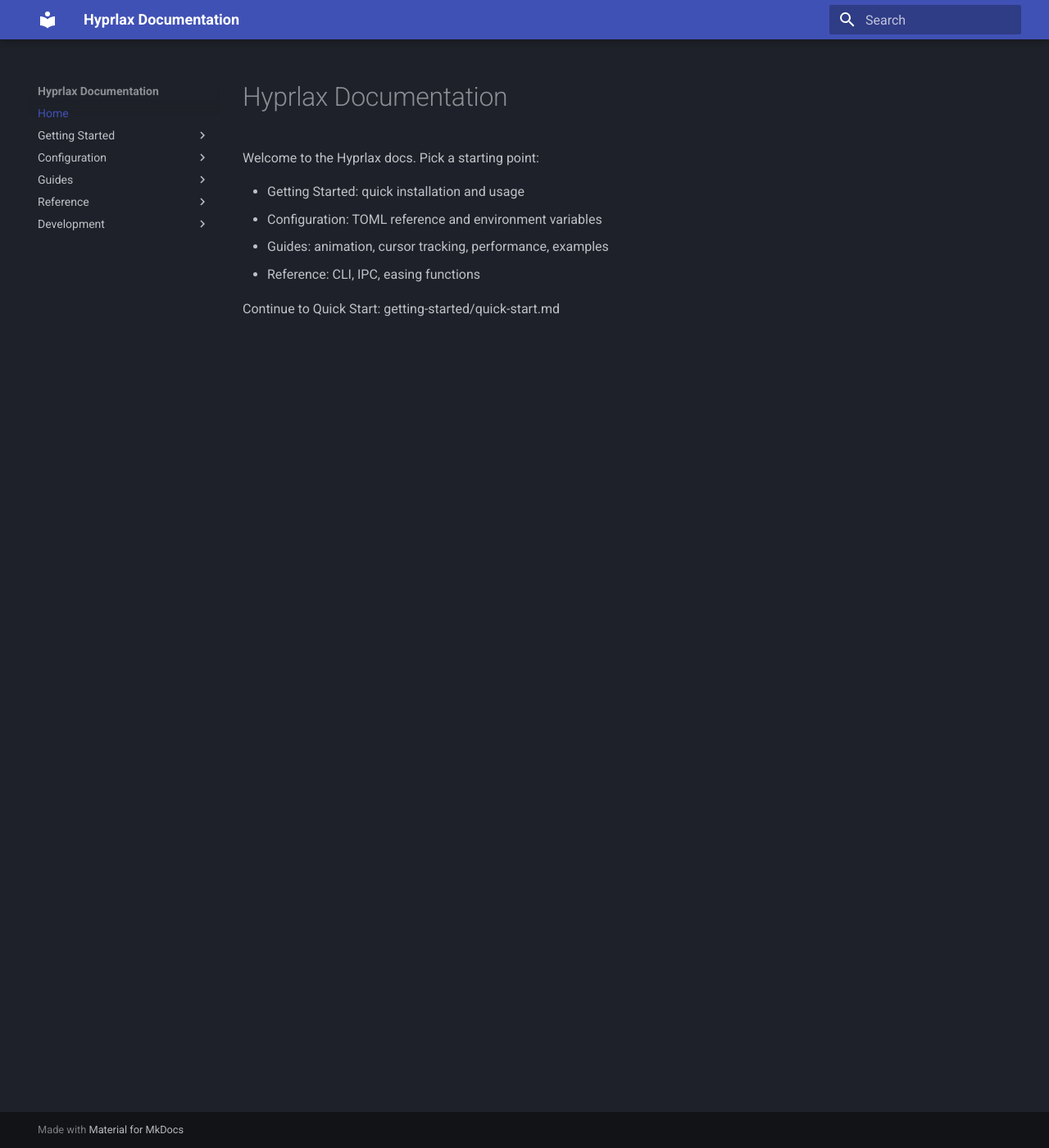
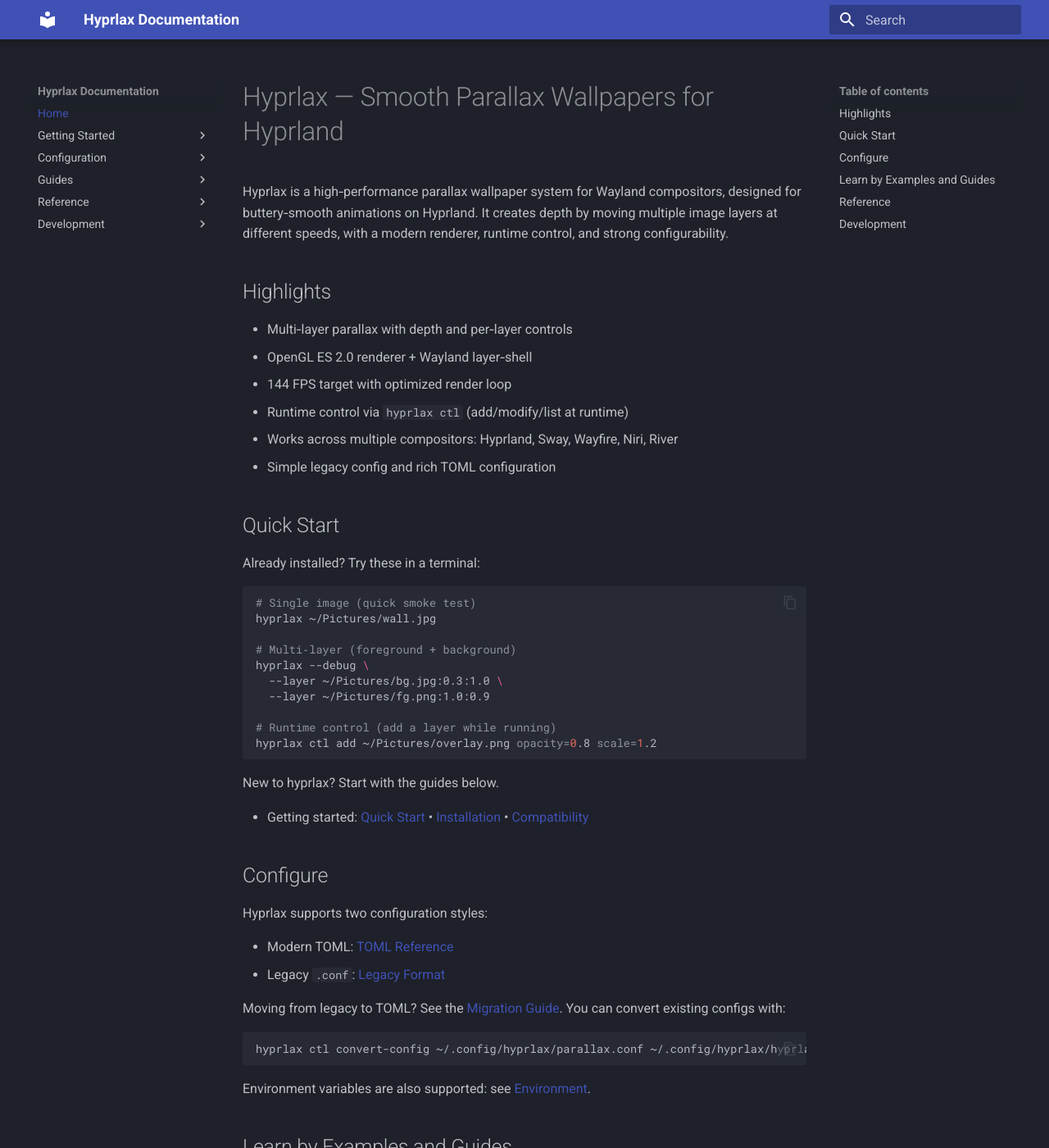
Before and after one commit to senchpimy/hyprlax, an MkDocs documentation site: the page built from docs/index.md, in a window 1280 px wide and 1400 px high. Shown: the whole window at 82% size. Built offline with MkDocs 1.6.1 and Material for MkDocs 9.7.7, drawn with Linux system fonts in a browser that asks for light colours; some of the changed text lies outside the part shown.

Commit message:
fear: improve hp (#76)
Co-authored-by: sandwich <dskvr@users.noreply.github.com>

````diff
--- a/docs/index.md
+++ b/docs/index.md
@@ -1,10 +1,74 @@
-# Hyprlax Documentation
+# Hyprlax — Smooth Parallax Wallpapers for Hyprland
 
-Welcome to the Hyprlax docs. Pick a starting point:
+Hyprlax is a high‑performance parallax wallpaper system for Wayland compositors, designed
+for buttery‑smooth animations on Hyprland. It creates depth by moving multiple image layers
+at different speeds, with a modern renderer, runtime control, and strong configurability.
 
-- Getting Started: quick installation and usage
-- Configuration: TOML reference and environment variables
-- Guides: animation, cursor tracking, performance, examples
-- Reference: CLI, IPC, easing functions
+## Highlights
 
-Continue to Quick Start: getting-started/quick-start.md
+- Multi‑layer parallax with depth and per‑layer controls
+- OpenGL ES 2.0 renderer + Wayland layer‑shell
+- 144 FPS target with optimized render loop
+- Runtime control via `hyprlax ctl` (add/modify/list at runtime)
+- Works across multiple compositors: Hyprland, Sway, Wayfire, Niri, River
+- Simple legacy config and rich TOML configuration
+
+## Quick Start
+
+Already installed? Try these in a terminal:
+
+```bash
+# Single image (quick smoke test)
+hyprlax ~/Pictures/wall.jpg
+
+# Multi‑layer (foreground + background)
+hyprlax --debug \
+  --layer ~/Pictures/bg.jpg:0.3:1.0 \
+  --layer ~/Pictures/fg.png:1.0:0.9
+
+# Runtime control (add a layer while running)
+hyprlax ctl add ~/Pictures/overlay.png opacity=0.8 scale=1.2
+```
+
+New to hyprlax? Start with the guides below.
+
+- Getting started: [Quick Start](getting-started/quick-start.md) • [Installation](getting-started/installation.md) • [Compatibility](getting-started/compatibility.md)
+
+## Configure
+
+Hyprlax supports two configuration styles:
+
+- Modern TOML: [TOML Reference](configuration/toml-reference.md)
+- Legacy `.conf`: [Legacy Format](configuration/legacy-format.md)
+
+Moving from legacy to TOML? See the [Migration Guide](configuration/migration-guide.md). You can
+convert existing configs with:
+
+```bash
+hyprlax ctl convert-config ~/.config/hyprlax/parallax.conf ~/.config/hyprlax/hyprlax.toml --yes
+```
+
+Environment variables are also supported: see [Environment](configuration/environment.md).
+
+## Learn by Examples and Guides
+
+- Core topics: [Animation](guides/animation.md) • [Multi‑layer](guides/multi-layer.md) • [Cursor Tracking](guides/cursor-tracking.md)
+- Performance tuning: [Performance](guides/performance.md)
+- Real scenes to copy: [Examples Gallery](guides/examples.md)
+- Runtime control overview: [IPC Overview](guides/ipc-overview.md)
+- Help when stuck: [Troubleshooting](guides/troubleshooting.md)
+
+## Reference
+
+- CLI options: [CLI](reference/cli.md)
+- Runtime commands: [IPC Commands](reference/ipc-commands.md)
+- Easing catalog: [Easing Functions](reference/easing-functions.md)
+- Environment variables: [Environment Variables](reference/environment-vars.md)
+
+## Development
+
+- Project overview: [Development Overview](development/README.md)
+- Build from source: [Building](development/building.md)
+- Testing: [Testing](development/testing.md)
+- Contributing: [Contributing](development/contributing.md)
+- Architecture: [Architecture](development/architecture.md)
````
